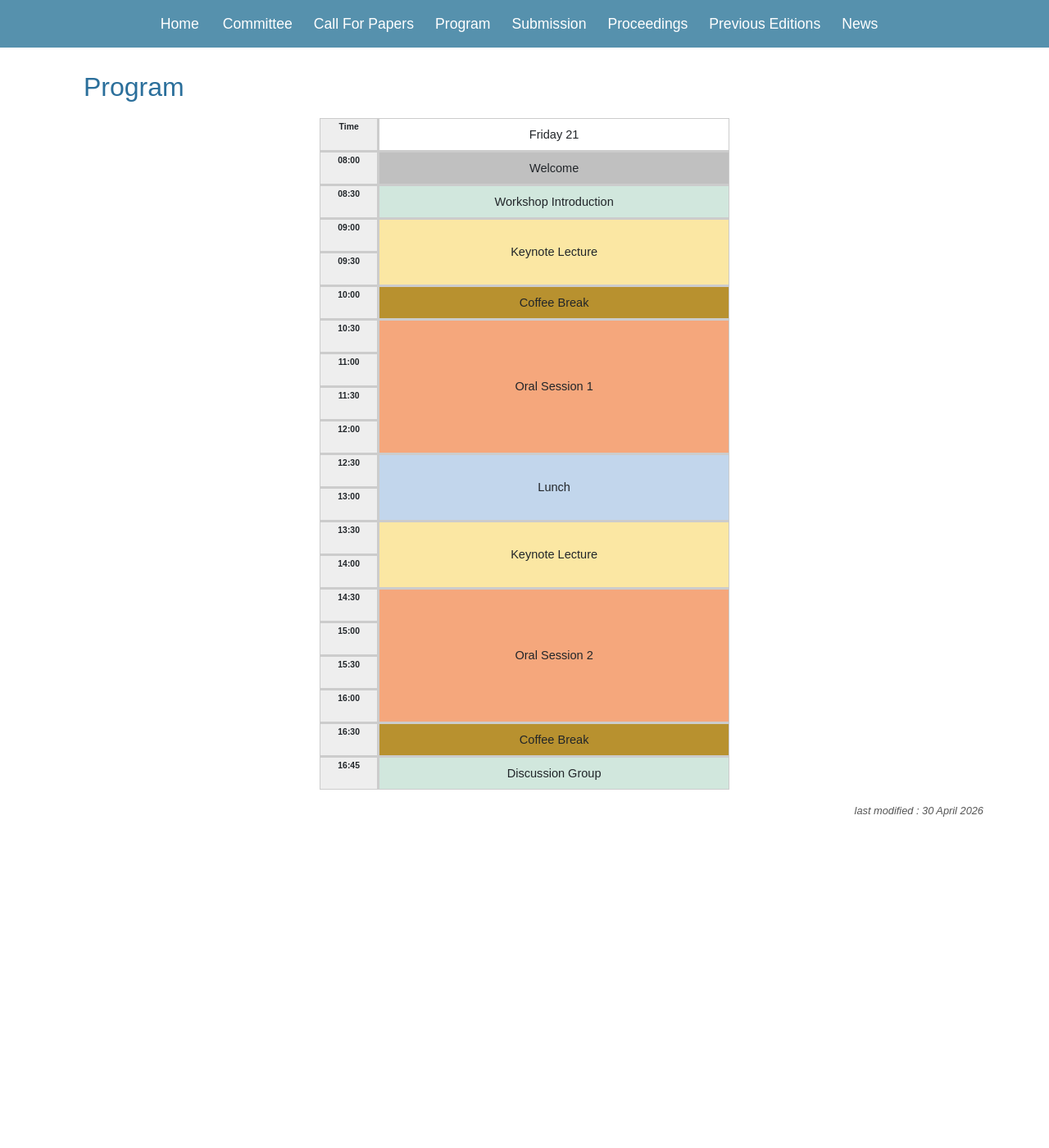
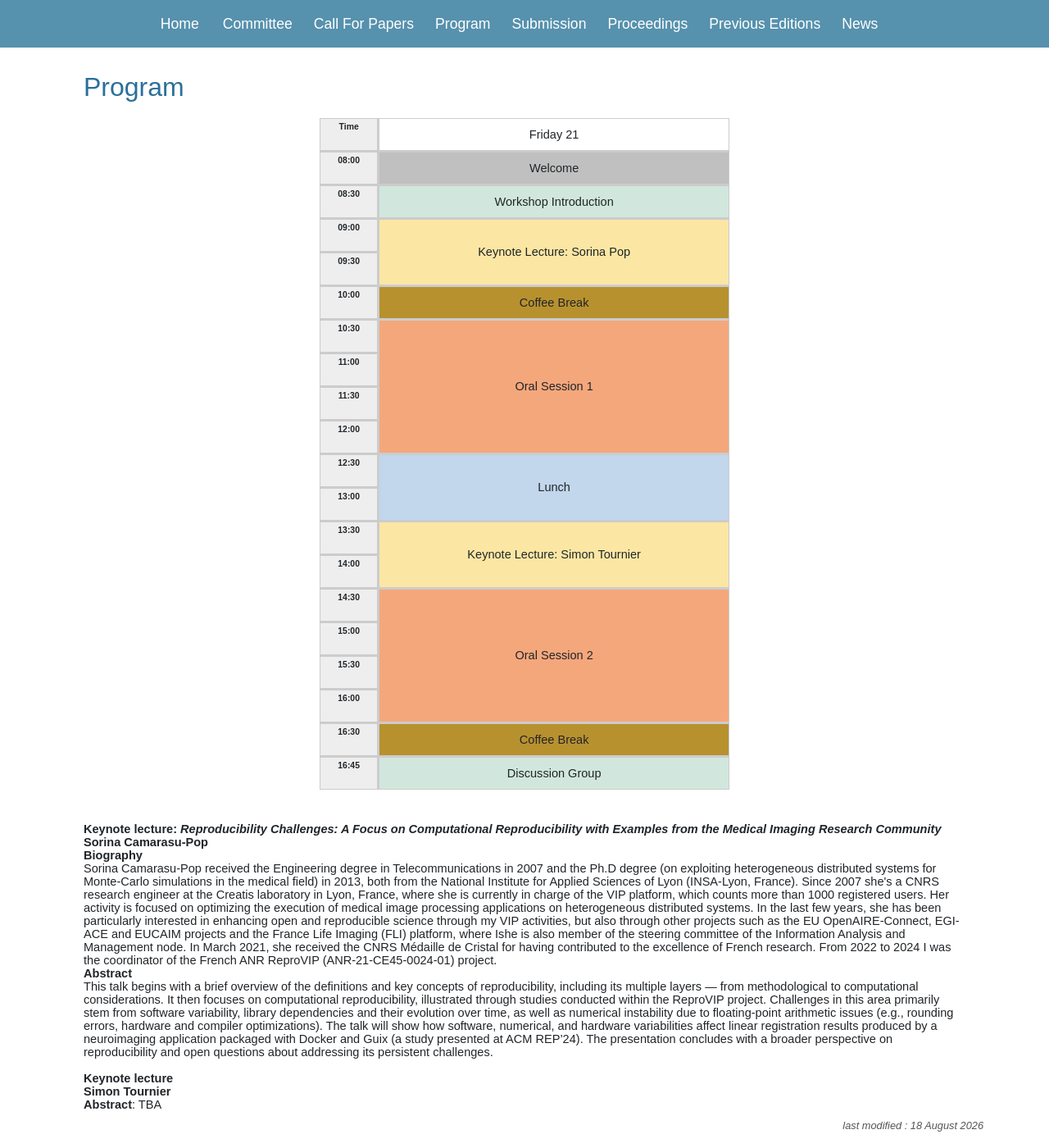
Before and after one commit to TC22-Team/rrpr2026, a Jekyll site: the page built from program.html, in a window 1280 px wide and 1400 px high, scrolled down 205 px. Shown: the whole window at 82% size. Built offline with Jekyll 4.4.1, drawn with Linux system fonts in a browser that asks for light colours; before the commit the page ends 1221 px from its top, so only the background shows below that.

Commit message:
Keynote 1

```diff
--- a/program.html
+++ b/program.html
@@ -3,7 +3,7 @@ layout: default
 title: "Program of  RRPR 2026 - Sixth Workshop on Reproducible Research in Pattern Recognition"
 canonical: "https://tc22-team.github.io/rrpr2026/program.html"
 description: "Program details  of RRPR 2026 - Sixth Workshop on Reproducible Research in Pattern Recognition proposed to be a Sattelite workshop at ICPR 2026  Lyon 21 or 22 August 2026."
-last_modified: 2026-04-30
+last_modified: 2026-08-18
 ---
 
 <h1> Program  </h1>
@@ -27,7 +27,7 @@ last_modified: 2026-04-30
 
   <!-- 09:00 - 10:30 Keynote -->
   <div class="cell time">09:00</div>
-  <div class="cell keynote" style="grid-row: span 2" >Keynote Lecture</div>
+  <div class="cell keynote" style="grid-row: span 2" >Keynote Lecture: Sorina Pop</div>
 
   <!-- 09:30 - 10:00 Keynote -->
   <div class="cell time">09:30</div>
@@ -50,7 +50,7 @@ last_modified: 2026-04-30
     <!-- 12:00 Lunch -->
   <div class="cell time">13:00</div>
   <div class="cell time">13:30</div>
-  <div class="cell keynote" style="grid-row: span 2" >Keynote Lecture</div>
+  <div class="cell keynote" style="grid-row: span 2" >Keynote Lecture: Simon Tournier</div>
   <div class="cell time">14:00</div>
   <div class="cell time">14:30</div>
   <div class="cell oral" style="grid-row: span 4">Oral Session 2</div>
@@ -67,3 +67,29 @@ last_modified: 2026-04-30
 </div>
   </div>
   </div>
+
+<br><br>
+
+<b>Keynote lecture: <i>Reproducibility Challenges: A Focus on Computational Reproducibility with Examples from the Medical Imaging Research Community</i></b>
+<br>
+<b>Sorina Camarasu-Pop</b><br>
+
+<b>Biography</b><br>
+Sorina Camarasu-Pop received the Engineering degree in Telecommunications in 2007 and the Ph.D degree (on exploiting heterogeneous distributed systems for Monte-Carlo simulations in the medical field) in 2013, both from the National Institute for Applied Sciences of Lyon (INSA-Lyon, France).
+
+Since 2007 she's a CNRS research engineer at the Creatis laboratory in Lyon, France, where she is currently in charge of the VIP platform, which counts more than 1000 registered users. Her activity is focused on optimizing the execution of medical image processing applications on heterogeneous distributed systems.
+
+In the last few years, she has been particularly interested in enhancing open and reproducible science through my VIP activities, but also through other projects such as the EU OpenAIRE-Connect, EGI-ACE and EUCAIM projects and the France Life Imaging (FLI) platform, where Ishe is also member of the steering committee of the Information Analysis and Management node.
+
+In March 2021, she received the CNRS Médaille de Cristal for having contributed to the excellence of French research. From 2022 to 2024 I was the coordinator of the French ANR ReproVIP (ANR-21-CE45-0024-01) project.
+<br>
+
+<b>Abstract</b><br>
+This talk begins with a brief overview of the definitions and key concepts of reproducibility, including its multiple layers — from methodological to computational considerations. It then focuses on computational reproducibility, illustrated through studies conducted within the ReproVIP project. Challenges in this area primarily stem from software variability, library dependencies and their evolution over time, as well as numerical instability due to floating-point arithmetic issues (e.g., rounding errors, hardware and compiler optimizations). The talk will show how software, numerical, and hardware variabilities affect linear registration results produced by a neuroimaging application packaged with Docker and Guix (a study presented at ACM REP’24). The presentation concludes with a broader perspective on reproducibility and open questions about addressing its persistent challenges.
+
+<br><br>
+
+
+<b>Keynote lecture</b><br>
+<b>Simon Tournier</b><br>
+<b>Abstract</b>: TBA
```
